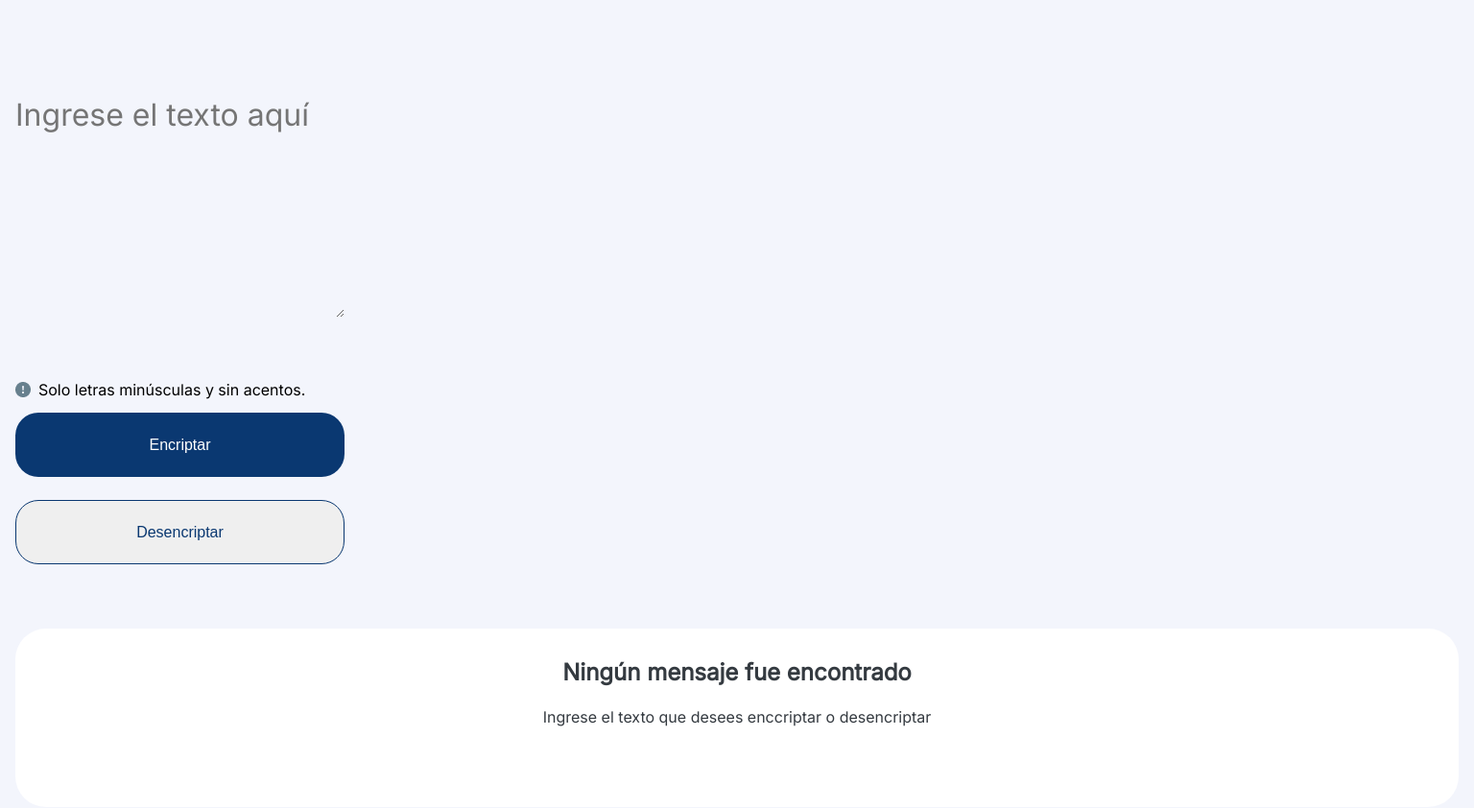
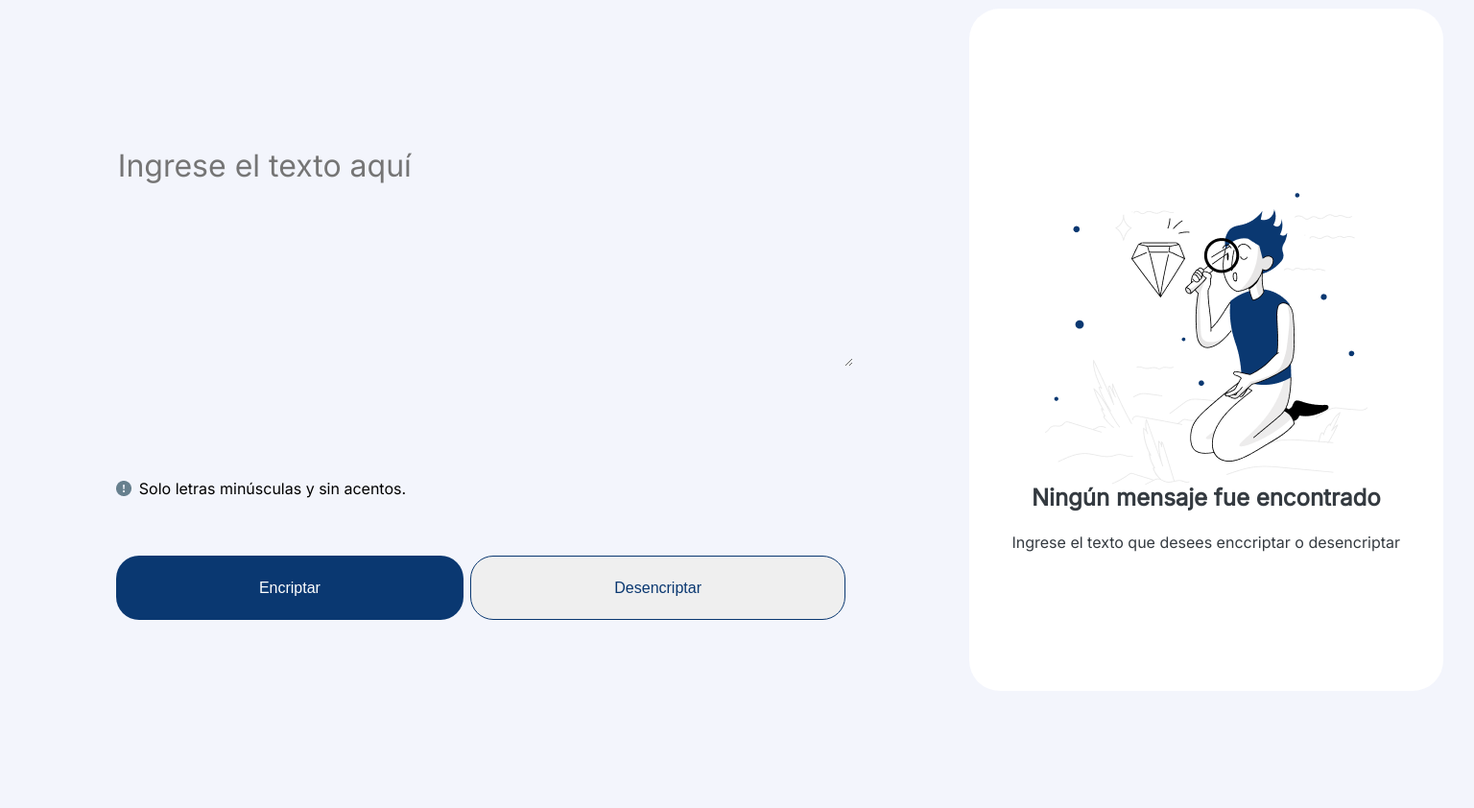
Before and after one commit to JavierMgC78/encrypt-decrypt, a plain HTML site: page index.html in a window 1536 px wide. Shown: the part 56-898 px from the top of the page at 96% size. After the commit the page ends 800 px from the top, so only its background shows below. Drawn offline with Linux system fonts and the light colour scheme.

Commit message:
vista tablet y pc finalizados

```diff
--- a/index.html
+++ b/index.html
@@ -35,6 +35,7 @@
 
         <!-- Texto salida -->
         <div class="text-out-content">
+            <img id="text-out-content__img-default" src="img/muneco.png" alt="">
             <div id="text-out-content__text-default">
                 <p>Ningún mensaje fue encontrado</p>
                 <p>Ingrese el texto que desees enccriptar o desencriptar</p>
--- a/main.js
+++ b/main.js
@@ -9,12 +9,13 @@ var textOut     = document.querySelector('#text-out');
  */
 function encrypted_btn(){
     if(!validate_textLength(textIn.value)){
-        alert('Campo vacío');
+        alert('No hay mensaje para encriptar');
 
     }else{
         //Mostrar boton de copiar
         document.querySelector('#btn_copy').classList.remove('ocultar');
-
+        //Ocultar imagen
+        document.querySelector('#text-out-content__img-default').style.display = "none";
         //Ocultar texto default
         document.querySelector('#text-out-content__text-default').classList.add('ocultar');
 
@@ -29,9 +30,17 @@ function encrypted_btn(){
  * Click btn "Desencriptar"
  */
 function decrypted_btn(){
-    document.querySelector('#text-out-content__text-default').classList.add('ocultar');
 
-    textOut.innerText = decrypt(textIn.value);
+
+    if(textOut.innerText === ""){
+        alert("No hay mensaje para desencriptar");
+
+    }else{
+        //Ocultar texto default
+        document.querySelector('#text-out-content__text-default').classList.add('ocultar');
+
+        textOut.innerText = decrypt(textIn.value);
+    }
 }
 
 
--- a/style.css
+++ b/style.css
@@ -2,7 +2,9 @@
 
 
 :root{
+    /** BODY **/
     --minW_body: 375px;
+    --pd16: 16px;
 
     /*** movil ***/
     /* Encabezado */
@@ -84,14 +86,47 @@ p{
 }
 
 main{
-    width: 100%;
+    min-width: calc(100vw - (2 * var(--pd16)));
+    padding-left: 16px;
+    padding-right: 16px;
+}
+
+@media screen and (min-width: 1440px) {
+    main{
+        height: 100vh;
+
+        display: grid;
+        grid-template-areas:
+            "header textOut"
+            "textIn textOut"
+            "btnBox textOut";
+        grid-template-columns: 65% 35%;
+        grid-template-rows: auto auto auto;
+
+    }
+        .header{
+            grid-area: header;
+        }
+
+        .text-in-content{
+            grid-area: textIn;
+        }
+
+        .buttons-box{
+            grid-area: btnBox;
+        }
+
+        .text-out-content{
+            grid-area: textOut;
+        }
+
 }
 
 
 
-/** header **/
+/*===== header =====*/
 .header{
-    min-width: var(--minW_body);
+    width: calc(100vw - (2 * var(--pd16)));
     height: var(--h_header);
 }
 .header img{
@@ -104,16 +139,17 @@ main{
 
 
 /*===== text-in =====*/
+
 .text-in-content{
-    width: 375px;
+    width: calc(100% - (2 * var(--pd16)));
     min-height: 235px;
     margin-top: 56px;
+
+    box-sizing: border-box;
 }
 .text-in-content textarea{
-    width: 343px;
+    width: calc(100vw - (2 * var(--pd16)));
     max-height: 235px;
-    padding:0;
-    margin-left: 16px;
 
     border: none;
     background-color: #F3F5FC;
@@ -126,12 +162,31 @@ main{
 }
 
 
+@media screen and (min-width: 768px) and (max-width: 1439px) {
+    .text-in-content{
+        margin-left: auto;
+        margin-right: auto;
+    }
+}
+
+@media screen and (min-width: 1440px) {
+    .text-in-content{
+        width: 768px;
+        margin-left: auto;
+        margin-right: auto;
+    }
+    .text-in-content textarea{
+        width: 100%;
+        box-sizing: border-box;
+    }
+}
+
+
 
 /*===== buttons-box =====*/
 .buttons-box{
     width: 100%;
     height: var(--h_buttonsBox);
-    padding: 0 16px 0 16px;
     margin-top: 64px;
 }
 .buttons-box div{
@@ -141,7 +196,8 @@ main{
 }
 .buttons-box button:nth-child(2){
     display: block;
-    width: 343px;
+    /*width: 343px;*/
+    width: 100%;
     height: 67px;
 
     background-color: #0A3871;
@@ -155,7 +211,8 @@ main{
 }
 .buttons-box button:nth-child(3){
     display: block;
-    width: 343px;
+    /*width: 343px;*/
+    width: 100%;
     height: 67px;
     margin-top: 24px;
 
@@ -169,6 +226,42 @@ main{
     font-weight: 400;
 }
 
+@media screen and (min-width: 768px) {
+    .buttons-box{
+        display: grid;
+        grid-template-areas:
+        "note note"
+        "btn1 btn2";
+    }
+
+        .buttons-box div{
+            grid-area: note;
+            height: 16px;
+        }
+
+        .buttons-box button:nth-child(2){
+            grid-area: btn1;
+
+            width: 98%;
+        }
+
+        .buttons-box button:nth-child(3){
+            grid-area: btn2;
+
+            width: 98%;
+            margin-top: 0;
+        }
+}
+@media screen and (min-width: 1440px) {
+    .buttons-box{
+        width: 768px;
+        margin-left: auto;
+        margin-right: auto;
+
+    }
+
+
+}
 
 
 /*===== text-out =====*/
@@ -181,6 +274,11 @@ main{
     border-radius: 32px;
     background-color: white;
 }
+
+.text-out-content img{
+    display: none;
+}
+
 .text-out-content p{
     font-size: 24px;
     font-weight: 400;
@@ -208,11 +306,11 @@ main{
     line-height: 36px;
     font-weight: 400;
     text-align: left;
-
 }
 
 .text-out-content button{
-    width: 279px;
+    /*width: 279px;*/
+    width: 100%;
     height: 67px;
     margin: 32px auto 0 auto;
 
@@ -225,13 +323,40 @@ main{
     line-height: 19.36px;
 }
 
+@media screen and (min-width: 768px) {
+    .text-out-content img{
+        display: none;
+    }
+
+    .text-out-content button{
+        width: 100%;
+    }
+}
+
+@media screen and (min-width: 1440px) {
+    .text-out-content{
+        position: relative;
+    }
+
+    .text-out-content img{
+        display: block;
+        margin-left: auto;
+        margin-right: auto;
+        margin-top: calc(20vh);
+    }
+
+
+    .text-out-content button{
+        width: calc(100% - (64px));
+        position: absolute;
+        bottom: 130px;
+    }
+
+}
+
+
+
+/*===== OTRAS CLASES =====*/
 .ocultar{
     display: none;
 }
-
-@media screen and (min-width: 768px) {
-
-
-
-
-}
```
Also changed, not shown: img/muneco.png (added).
